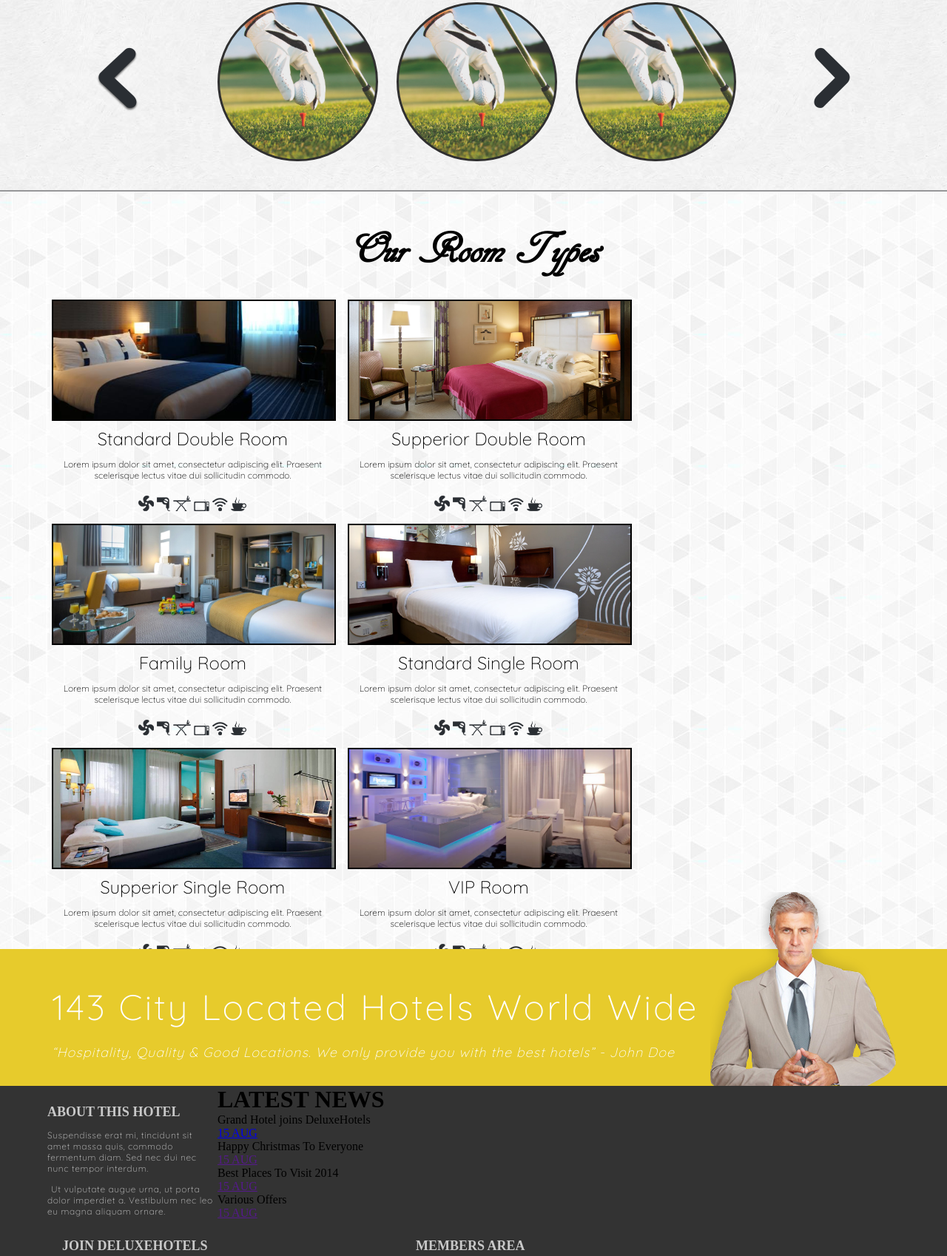
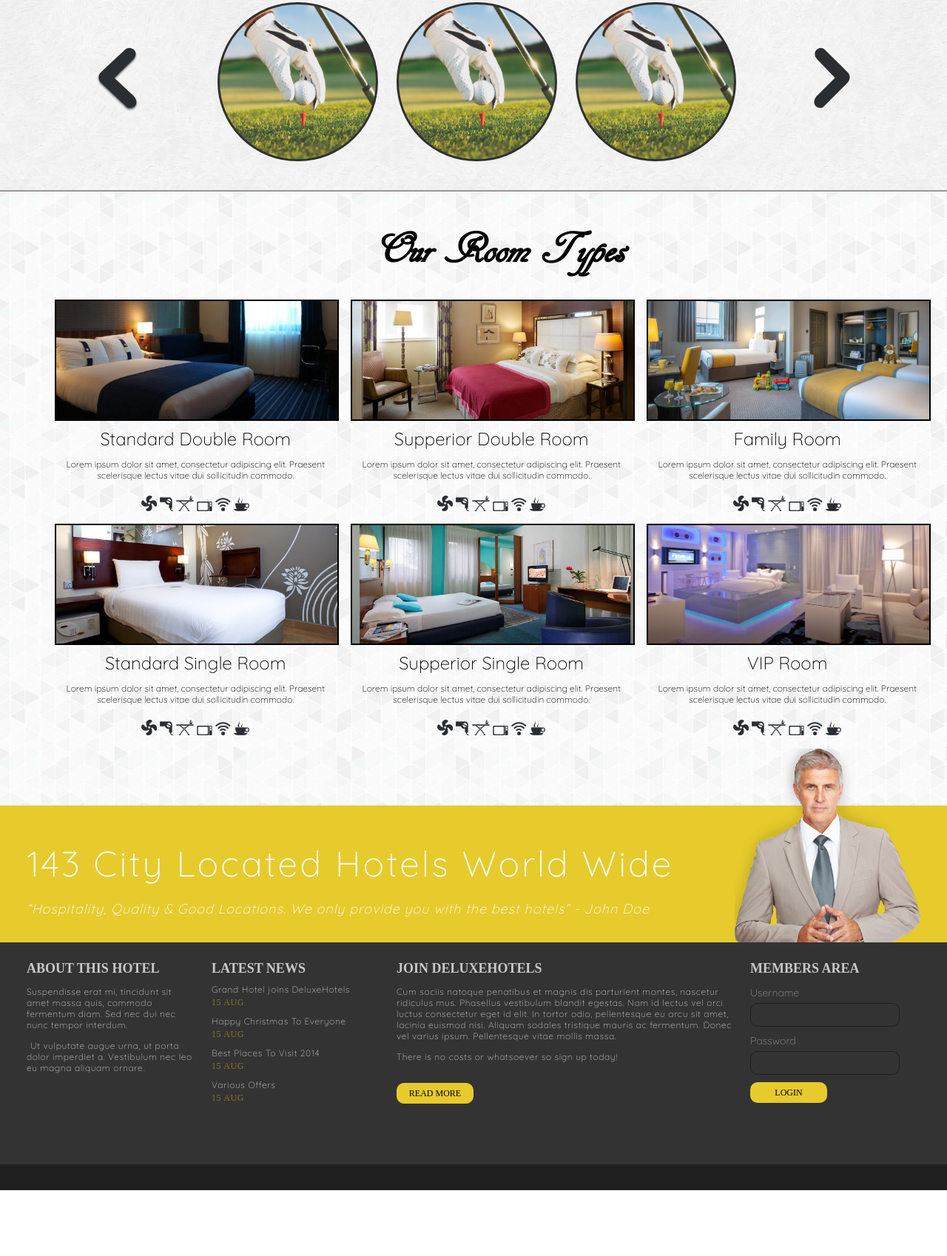
Before and after one commit to hkanik/hotel_deluxe, a plain HTML site: page index.html in a window 1280 px wide. Shown: the part 796-2494 px from the top of the page at 74% size. After the commit the page ends 2405 px from the top, so only its background shows below. Drawn offline with Linux system fonts and the light colour scheme; a web font is replaced by a local one.

Commit message:
Update style.css

```diff
--- a/css/style.css
+++ b/css/style.css
@@ -11,6 +11,7 @@
 
 header {
     overflow: hidden;
+    width: 100%;
     background-color: #2A2D32;
     height: 100px;
 }
@@ -58,16 +59,17 @@ header {
 }
 
 .main_bg {
-    overflow: hidden;
+
     background-image: url(../images/banner.jpg);
     background-size: 100% 100%;
     min-height: 438px;
     background-color: black;
+    position: relative;
 }
 
 .banner {
     text-align: center;
-    position: relative;
+
 }
 
 .welocome_text {
@@ -117,13 +119,16 @@ header {
 }
 
 .view_pricing {
-    width: 1022px;
+    margin: 0 auto;
+    width: 1027px;
     height: 106px;
     background: #2A2E33;
     position: absolute;
-    left: 12%;
-    bottom: 70px;
+    left: 0;
+    right: 0;
+    bottom: -11%;
     -webkit-appearance: none;
+    -moz-appearance: none;
     box-shadow: 2px 27px 44px -10px #9C9C9C;
 }
 
@@ -260,7 +265,13 @@ header {
     overflow: hidden;
     background-image: url(../images/bg2.jpg);
     background-repeat: no-repeat;
-    min-height: 835px;
+    background-size: cover;
+    min-height: 830px;
+}
+
+.room_type_wrapper {
+    width: 1349px;
+    margin: 0 auto;
 }
 
 .room_type_title h1 {
@@ -371,12 +382,18 @@ header {
 .testimonial {
     min-height: 185px;
     background-color: #E7CB2C;
+    /* position: relative; */
+}
+
+.testimonial_wrapper {
+    width: 1208px;
+    margin: 0 auto;
+    left: 0;
+    right: 0;
     position: relative;
 }
 
-.testimonial_data {
-    margin-left: 70px;
-}
+.testimonial_data {}
 
 .testimonial_data h1 {
     font-family: 'quicksand';
@@ -400,8 +417,8 @@ header {
 
 .person_img {
     position: absolute;
-    left: 75%;
-    bottom: -5px;
+    right: 0;
+    top: -77px;
 }
 
 footer {
@@ -411,8 +428,9 @@ footer {
 }
 
 .footer_wrpper {
-    width: 90%;
+    width: 1208px;
     margin: 0 auto;
+    height: 100px;
 }
 
 .about_hotel {
@@ -436,29 +454,29 @@ footer {
 }
 
 
-.latest_new {
+.latest_news {
     float: left;
     width: 230px;
     margin-left: 20px;
 }
 
-.latest_new h1 {
+.latest_news h1 {
     color: #C9C9C9;
     font-family: 'droid sans';
     font-size: 18px;
     padding-top: 25px;
 }
 
-.latest_new p {
+.latest_news p {
     color: #C9C9C9;
     font-family: 'quicksand';
     font-size: 12px;
-    padding-top: 13px;
+    padding-top: 10px;
     display: block;
     letter-spacing: 0.6px;
 }
 
-.latest_new a {
+.latest_news a {
     text-decoration: none;
     color: #89792E;
     letter-spacing: .6px;
```
